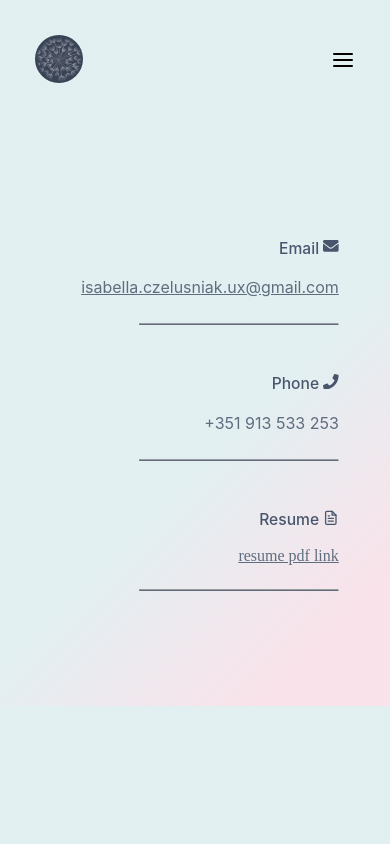
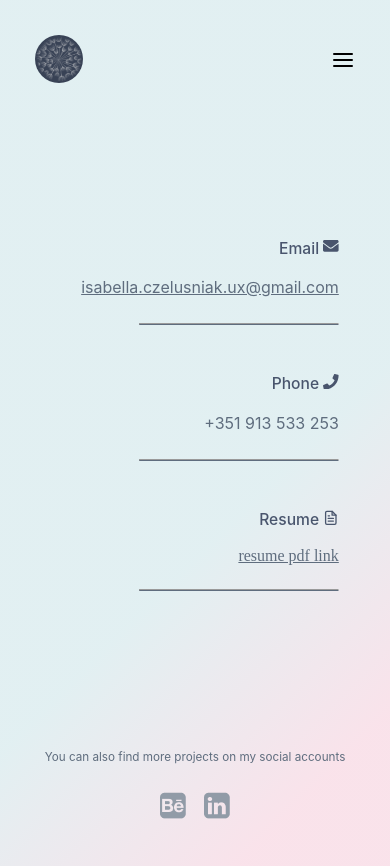
Before and after one commit to bervalim/portfolio-Isabella, a React (Vite) app: page /contact in a window 390 px wide. Before the commit the page ends 844 px from the top, so only its background shows below. Built offline with nearby package versions, Linux system fonts and the light colour scheme.

Commit message:
styling footer

```diff
--- a/src/components/DefaultTemplate/index.tsx
+++ b/src/components/DefaultTemplate/index.tsx
@@ -1,6 +1,7 @@
 import { ReactNode } from "react";
-// import { Footer } from "../Footer"
+import { Footer } from "../Footer"
 import { Header } from "../Header"
+import style from "./style.module.scss";
 
 interface DefaultTemplateProps {
     children: ReactNode;
@@ -8,10 +9,10 @@ interface DefaultTemplateProps {
 
 export const DefaultTemplate = ({children}: DefaultTemplateProps) => {
     return (
-        <>
+        <div className={style.pageWrapper}>
         <Header/>
             <main>{children}</main>
-        {/* <Footer/> */}
-        </>
+        <Footer/>
+        </div>
     )
 }
--- /dev/null
+++ b/src/components/DefaultTemplate/style.module.scss
@@ -0,0 +1,9 @@
+.pageWrapper {
+    display: flex;
+    flex-direction: column;
+    min-height: 100vh;
+  }
+
+  main {
+    flex: 1;
+  }
--- a/src/components/Footer/index.tsx
+++ b/src/components/Footer/index.tsx
@@ -1,19 +1,20 @@
-import Linkedin from "../../assets/linkedin-square.png";
-import Behance from "../../assets/behance-square.png";
+import LinkedinGrey from "../../assets/linkedin-square-grey.png";
+import BehanceGrey from "../../assets/behance-square-grey.png";
+import style from "./style.module.scss";
 
 
 export const Footer = () => {
     return (
-        <footer>
+        <footer className={style.footer}>
             <div className="container">
-                <div>
-                    <p>You can also find more projects on my social accounts</p>
-                    <div>
+                <div className={style.flexbox}>
+                    <p className="paragraph links">You can also find more projects on my social accounts</p>
+                    <div className={style.icons}>
                             <a href="https://www.behance.net/bellazelus" target="_blank">
-                                <img src={ Behance } alt="Behance" />
+                                <img src={ BehanceGrey } alt="Behance" />
                             </a>
                             <a href="https://www.linkedin.com/in/isabella-czelusniak-7692a8181/" target="_blank">
-                                <img src={ Linkedin } alt="Linkedin" />
+                                <img src={ LinkedinGrey } alt="Linkedin" />
                             </a>
                     </div>
                 </div>
--- /dev/null
+++ b/src/components/Footer/style.module.scss
@@ -0,0 +1,31 @@
+.footer{
+    padding: 1.5rem;
+
+    .flexbox{
+        display: flex;
+        flex-direction: row;
+        justify-content: space-between;
+        align-items: center;
+    }
+
+    .icons {
+        display: flex;
+        flex-direction: row;
+        gap: 18px;
+        align-items: center;
+    }
+
+    @media(max-width: 725px) {
+        .flexbox{
+            flex-direction: column;
+            gap: 25px;
+
+            p{
+                white-space: nowrap;
+                font-size: clamp(10px, 3vw, 16px);
+            }
+        }
+    }
+
+
+}
--- a/src/components/Header/index.tsx
+++ b/src/components/Header/index.tsx
@@ -89,10 +89,9 @@ export const Header = () => {
         >
             <FiMenu size={24} />
         </button>
-
-
-
-
+          <NavLink to="/">
+              <img src={Logo} alt="Elipse" className={styles.elipse}/>
+          </NavLink>
             {navLinks}
             <div className={styles.mobileSocials}>
               <a href="https://www.behance.net/bellazelus" target="_blank">
--- a/src/components/Header/styles.module.scss
+++ b/src/components/Header/styles.module.scss
@@ -64,6 +64,12 @@
       transform: translateY(0);
     }
 
+    .elipse{
+      position:absolute;
+      top: 1.5rem;
+      left: 1.5rem;
+    }
+
     .closeButton {
       position: absolute;
       top: 1.5rem;
@@ -76,6 +82,7 @@
       cursor: pointer;
       z-index: 10000;
     }
+
 
   }
 
--- a/src/styles/typography.scss
+++ b/src/styles/typography.scss
@@ -28,7 +28,7 @@
     &.links{
         font-weight: 400;
         line-height: 150%;
-        font-size: clamp(12px, 4vw, 16px);
+        font-size: clamp(12px, 3vw, 16px);
         color: var(--gray-50);;
     }
 
```
Also changed, not shown: src/assets/behance-square-grey.png (added), src/assets/linkedin-square-grey.png (added).
